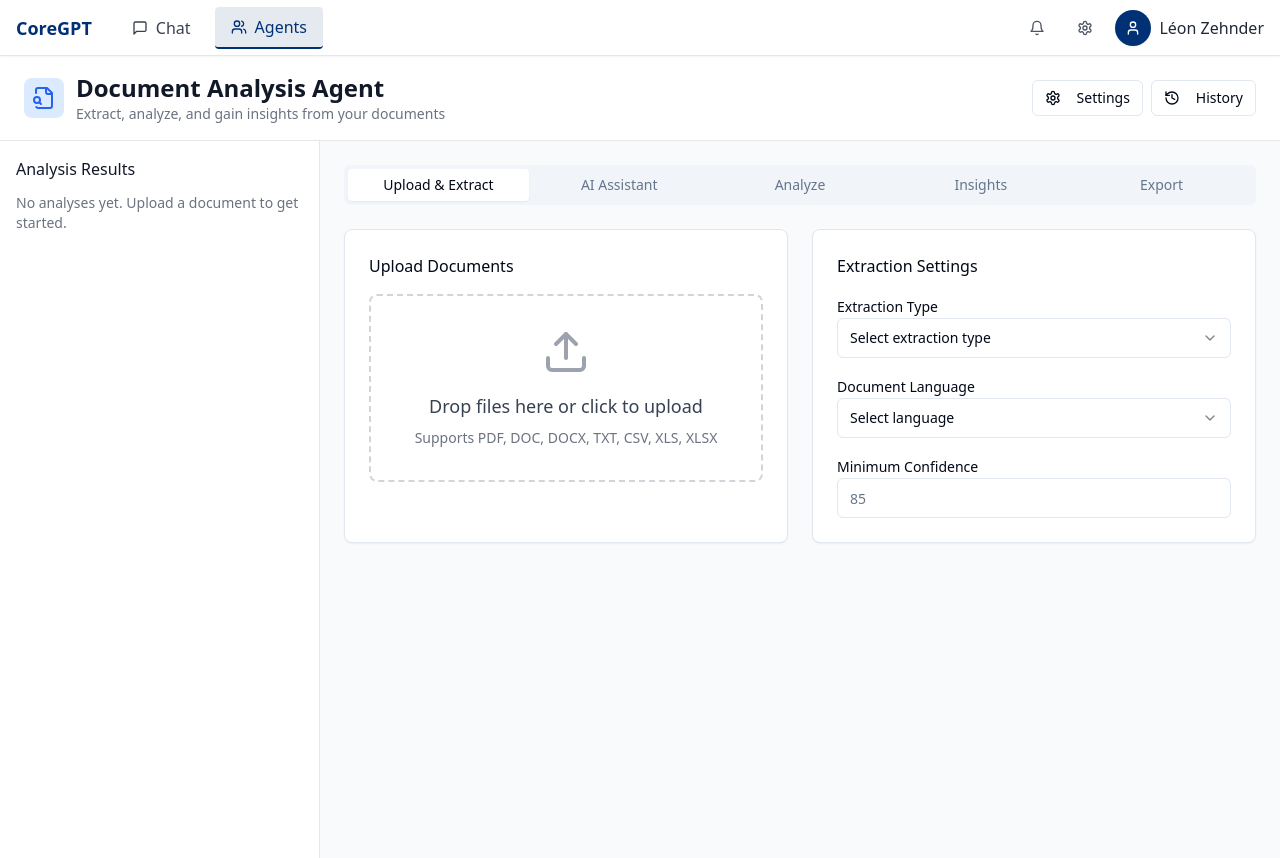
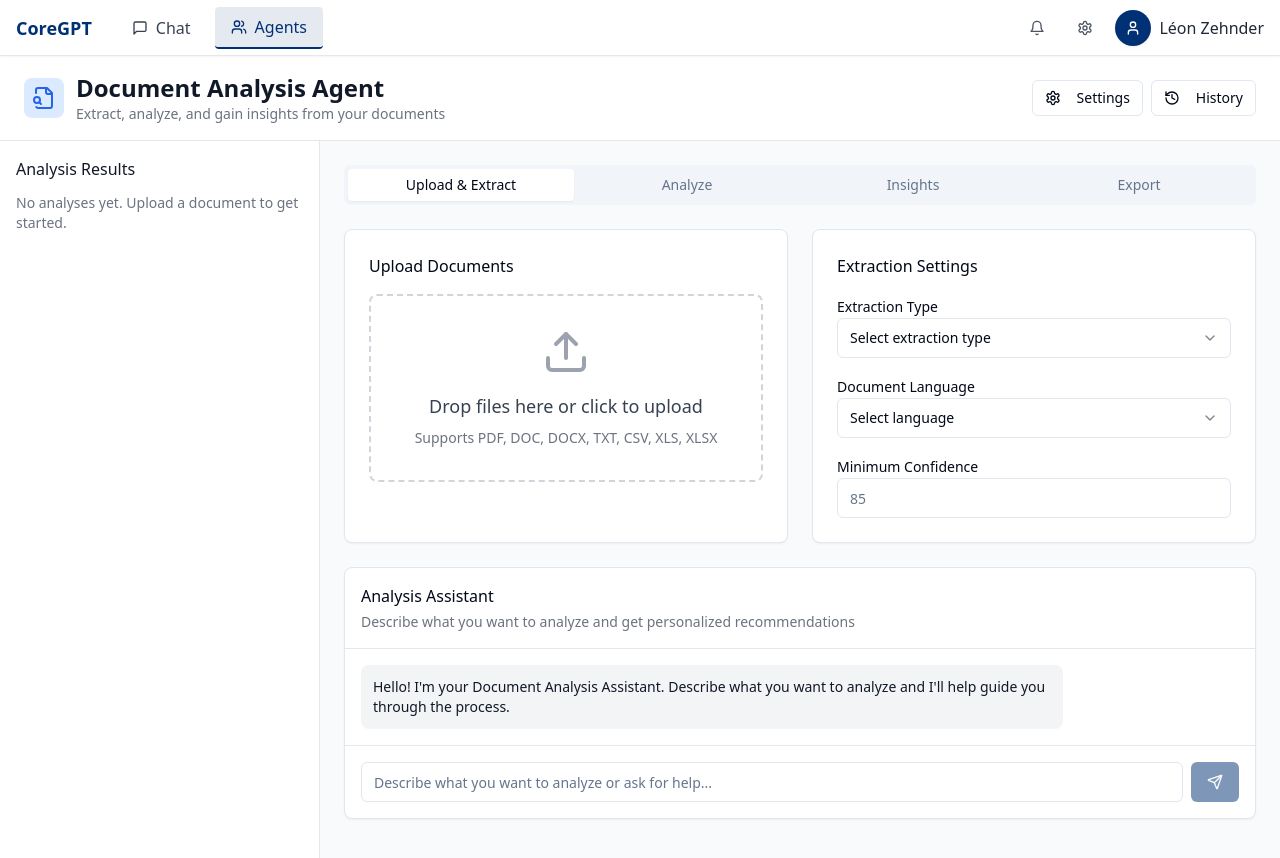
Before and after one commit to leonzehnder/secure-client-onboard, a React (Vite) app: page /agents/document-analysis in a window 1280 px wide. Shown: the top 858 px of the page. Built offline with nearby package versions, Linux system fonts and the light colour scheme.

Commit message:
feat: Add text fields to upload & extract
Adds text fields for user input within the "Upload & Extract" tab of the Document Analysis Agent, positioned beneath the document upload area and extraction settings.

```diff
--- a/src/pages/DocumentAnalysis.tsx
+++ b/src/pages/DocumentAnalysis.tsx
@@ -1,4 +1,3 @@
-
 import React, { useState } from 'react';
 import {
   FileSearch,
@@ -12,7 +11,6 @@ import {
   History,
   Plus,
   X,
-  MessageSquare,
   Send
 } from 'lucide-react';
 import { Button } from '@/components/ui/button';
@@ -48,7 +46,7 @@ const DocumentAnalysis = () => {
   const [chatMessages, setChatMessages] = useState<ChatMessage[]>([
     {
       id: '1',
-      content: "Hello! I'm your Document Analysis Assistant. I can help you understand how to extract insights from your documents, suggest analysis approaches, and guide you through the process. What would you like to analyze today?",
+      content: "Hello! I'm your Document Analysis Assistant. Describe what you want to analyze and I'll help guide you through the process.",
       role: 'assistant',
       timestamp: new Date().toISOString()
     }
@@ -187,72 +185,12 @@ const DocumentAnalysis = () => {
         {/* Main Content */}
         <div className="flex-1 p-6">
           <Tabs defaultValue="upload" className="w-full">
-            <TabsList className="grid w-full grid-cols-5">
+            <TabsList className="grid w-full grid-cols-4">
               <TabsTrigger value="upload">Upload & Extract</TabsTrigger>
-              <TabsTrigger value="chat">AI Assistant</TabsTrigger>
               <TabsTrigger value="analyze">Analyze</TabsTrigger>
               <TabsTrigger value="insights">Insights</TabsTrigger>
               <TabsTrigger value="export">Export</TabsTrigger>
             </TabsList>
-
-            <TabsContent value="chat" className="mt-6">
-              <Card className="h-[calc(100vh-240px)] flex flex-col">
-                <div className="p-4 border-b border-gray-200">
-                  <div className="flex items-center space-x-2">
-                    <MessageSquare className="h-5 w-5 text-blue-600" />
-                    <h3 className="font-medium">AI Analysis Assistant</h3>
-                  </div>
-                  <p className="text-sm text-gray-500 mt-1">
-                    Describe what you want to analyze and get personalized recommendations
-                  </p>
-                </div>
-
-                {/* Chat Messages */}
-                <div className="flex-1 overflow-y-auto p-4 space-y-4">
-                  {chatMessages.map((message) => (
-                    <div key={message.id} className={`flex ${message.role === 'user' ? 'justify-end' : 'justify-start'}`}>
-                      <div className={`max-w-[80%] p-3 rounded-lg ${
-                        message.role === 'user'
-                          ? 'bg-blue-600 text-white'
-                          : 'bg-gray-100 text-gray-900'
-                      }`}>
-                        <p className="text-sm whitespace-pre-wrap">{message.content}</p>
-                        <p className="text-xs mt-1 opacity-70">
-                          {new Date(message.timestamp).toLocaleTimeString()}
-                        </p>
-                      </div>
-                    </div>
-                  ))}
-                  {isChatLoading && (
-                    <div className="flex justify-start">
-                      <div className="bg-gray-100 text-gray-900 p-3 rounded-lg max-w-[80%]">
-                        <div className="flex items-center space-x-2">
-                          <div className="w-2 h-2 bg-gray-400 rounded-full animate-bounce"></div>
-                          <div className="w-2 h-2 bg-gray-400 rounded-full animate-bounce" style={{ animationDelay: '0.1s' }}></div>
-                          <div className="w-2 h-2 bg-gray-400 rounded-full animate-bounce" style={{ animationDelay: '0.2s' }}></div>
-                        </div>
-                      </div>
-                    </div>
-                  )}
-                </div>
-
-                {/* Chat Input */}
-                <form onSubmit={handleChatSubmit} className="p-4 border-t border-gray-200">
-                  <div className="flex space-x-2">
-                    <Input
-                      value={chatInput}
-                      onChange={(e) => setChatInput(e.target.value)}
-                      placeholder="Describe what you want to analyze or ask for help..."
-                      className="flex-1"
-                      disabled={isChatLoading}
-                    />
-                    <Button type="submit" disabled={!chatInput.trim() || isChatLoading}>
-                      <Send className="h-4 w-4" />
-                    </Button>
-                  </div>
-                </form>
-              </Card>
-            </TabsContent>
 
             <TabsContent value="upload" className="mt-6">
               <div className="grid grid-cols-1 lg:grid-cols-2 gap-6">
@@ -356,6 +294,58 @@ const DocumentAnalysis = () => {
                   </div>
                 </Card>
               </div>
+
+              {/* Analysis Assistant Chat */}
+              <Card className="mt-6">
+                <div className="p-4 border-b border-gray-200">
+                  <h3 className="font-medium">Analysis Assistant</h3>
+                  <p className="text-sm text-gray-500 mt-1">
+                    Describe what you want to analyze and get personalized recommendations
+                  </p>
+                </div>
+
+                {/* Chat Messages */}
+                <div className="p-4 max-h-60 overflow-y-auto space-y-3">
+                  {chatMessages.map((message) => (
+                    <div key={message.id} className={`flex ${message.role === 'user' ? 'justify-end' : 'justify-start'}`}>
+                      <div className={`max-w-[80%] p-3 rounded-lg text-sm ${
+                        message.role === 'user'
+                          ? 'bg-blue-600 text-white'
+                          : 'bg-gray-100 text-gray-900'
+                      }`}>
+                        <p className="whitespace-pre-wrap">{message.content}</p>
+                      </div>
+                    </div>
+                  ))}
+                  {isChatLoading && (
+                    <div className="flex justify-start">
+                      <div className="bg-gray-100 text-gray-900 p-3 rounded-lg max-w-[80%]">
+                        <div className="flex items-center space-x-2">
+                          <div className="w-2 h-2 bg-gray-400 rounded-full animate-bounce"></div>
+                          <div className="w-2 h-2 bg-gray-400 rounded-full animate-bounce" style={{ animationDelay: '0.1s' }}></div>
+                          <div className="w-2 h-2 bg-gray-400 rounded-full animate-bounce" style={{ animationDelay: '0.2s' }}></div>
+                        </div>
+                      </div>
+                    </div>
+                  )}
+                </div>
+
+                {/* Chat Input */}
+                <form onSubmit={handleChatSubmit} className="p-4 border-t border-gray-200">
+                  <div className="flex space-x-2">
+                    <Input
+                      value={chatInput}
+                      onChange={(e) => setChatInput(e.target.value)}
+                      placeholder="Describe what you want to analyze or ask for help..."
+                      className="flex-1"
+                      disabled={isChatLoading}
+                    />
+                    <Button type="submit" disabled={!chatInput.trim() || isChatLoading}>
+                      <Send className="h-4 w-4" />
+                    </Button>
+                  </div>
+                </form>
+              </Card>
             </TabsContent>
 
             <TabsContent value="analyze" className="mt-6">
```
